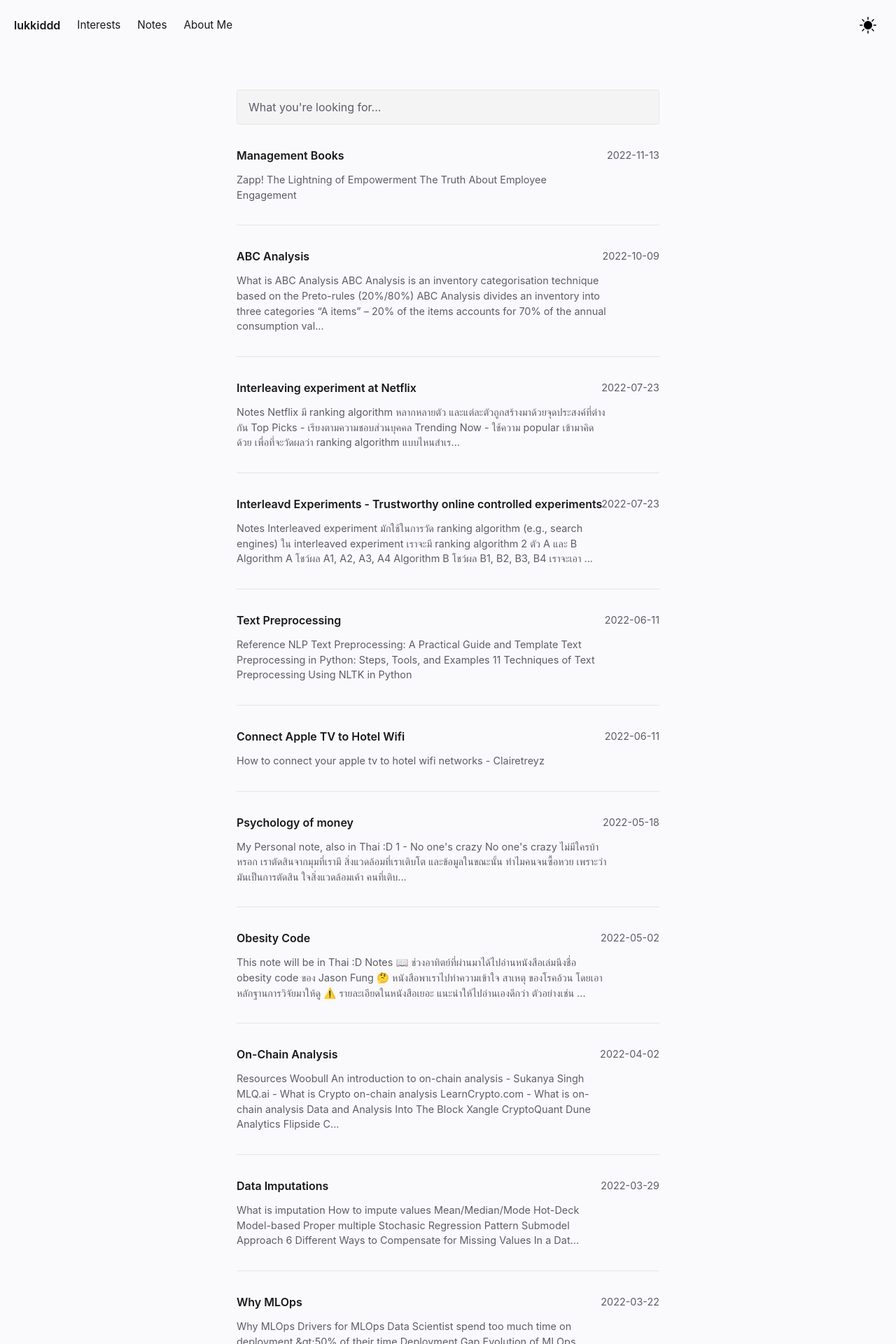
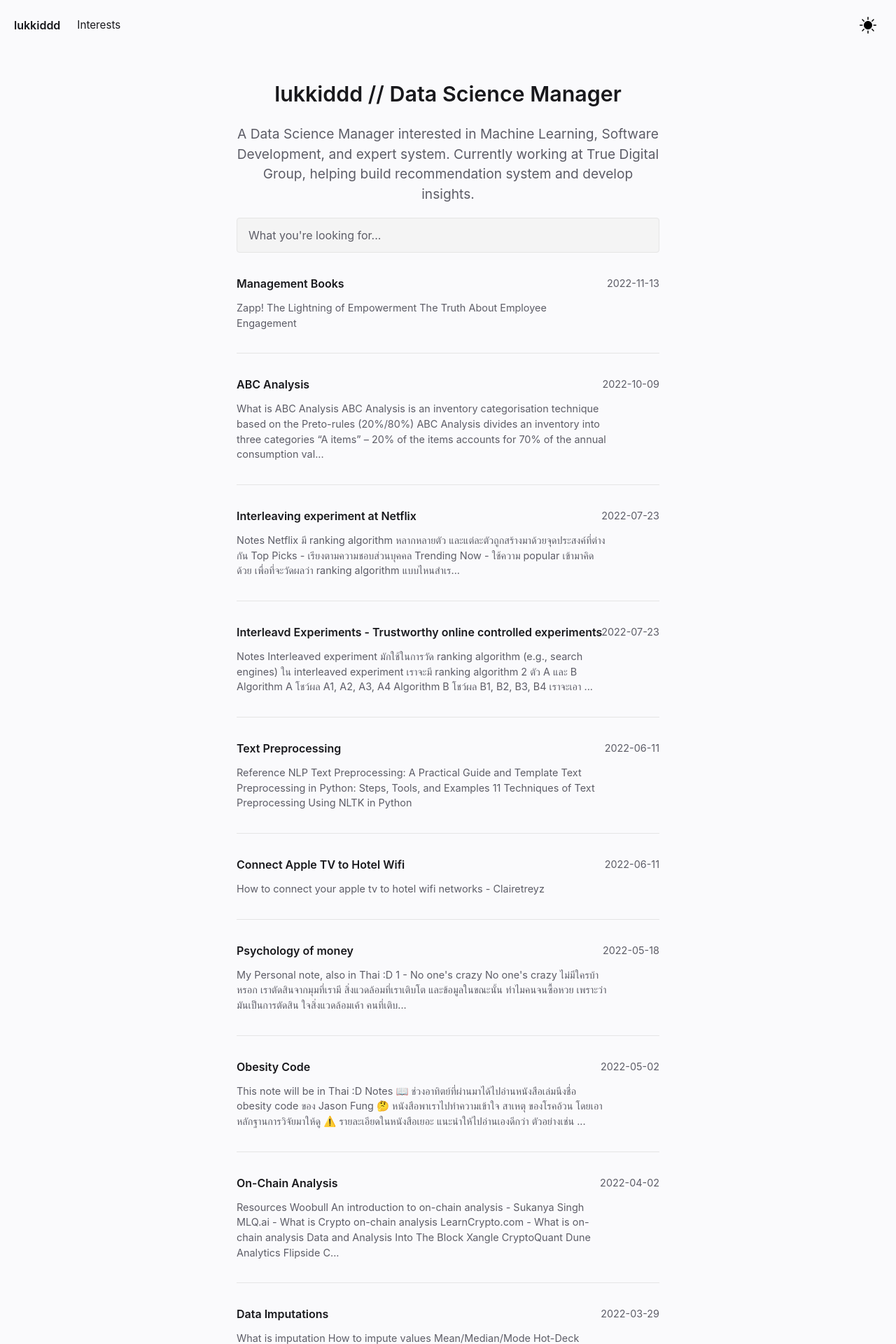
Before and after one commit to lukkiddd/lukkiddd.github.io, a Jekyll site: the page built from pages/index.md, in a window 1280 px wide. Shown: the top 1920 px of the page at 70% size. Built offline with Jekyll 4.4.1, drawn with Linux system fonts in a browser that asks for light colours.

Commit message:
Move about me to the homepage

```diff
--- a/_includes/FeedContent.html
+++ b/_includes/FeedContent.html
@@ -1,5 +1,6 @@
 <div class="block">
-    <!-- <h1>My Notes</h1> -->
-
+    <h1 class="center-align-text">lukkiddd // Data Science Manager</h1>
+    <p class="center-align-text sub-text">A Data Science Manager interested in Machine Learning, Software Development, and expert system.
+        Currently working at True Digital Group, helping build recommendation system and develop insights.</p>
 
     </div>
--- a/_includes/Header.html
+++ b/_includes/Header.html
@@ -55,12 +55,6 @@
         <a href="../posts/interests"  class="navbar-item">
           Interests
         </a>
-        <a href="../notes"  class="navbar-item">
-          Notes
-        </a>
-        <a href="../posts/about"  class="navbar-item">
-          About Me
-        </a>
       </div>
       <div class="navbar-end is-hidden-mobile" onclick="modeSwitcher()" >
         <div class="navbar-item">
--- a/assets/css/style.css
+++ b/assets/css/style.css
@@ -1543,3 +1543,8 @@ label.margin-toggle:not(.sidenote-number) {
   grid-template-columns: repeat(1, 1fr);
 }
 }
+
+.sub-text {
+    color: var(--text-sub);
+    font-size: 1.2rem;
+}
```
